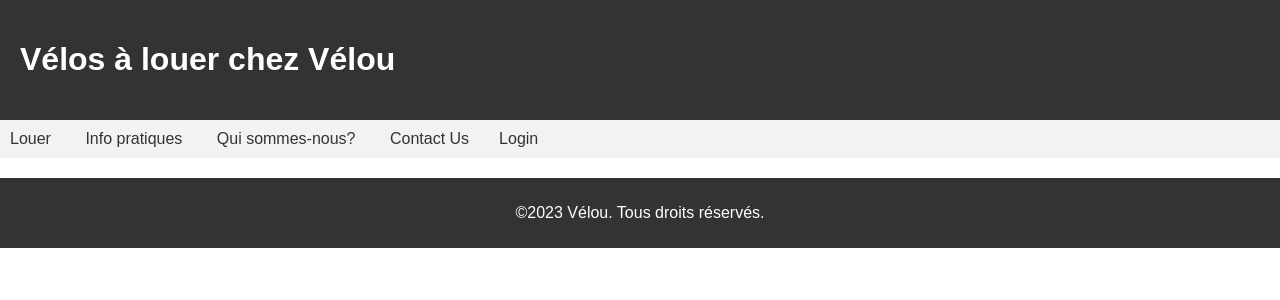
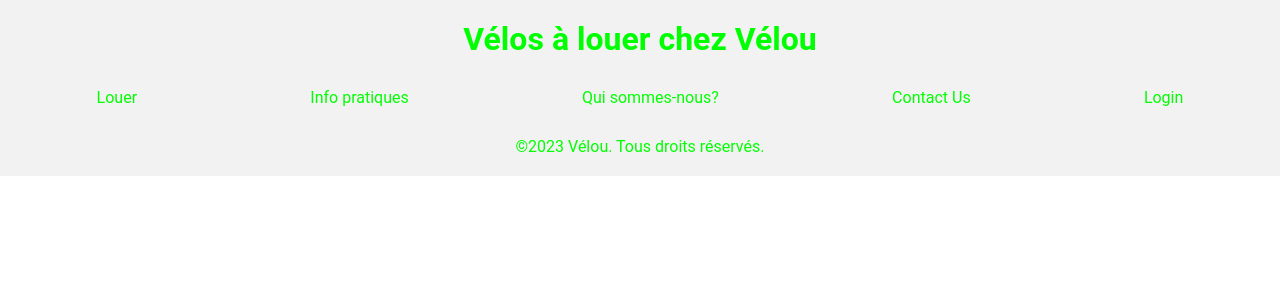
Before and after one commit to aivlis-code/Velou, a PHP site: page /index.php in a window 1280 px wide. Shown: the top 300 px of the page. Run offline with PHP 8.4, Linux system fonts and the light colour scheme; data that the repository does not hold is empty.

Commit message:
Update stylevelou.css

```diff
--- a/stylevelou.css
+++ b/stylevelou.css
@@ -1,48 +1,62 @@
-/* CSS styles for the web pages */
+:root {
+    --primary-color: #f2f2f2; /* Gris clair */
+    --secondary-color: #fff; /* Blanc */
+    --highlight-color: #0f0; /* Vert */
+    --font-family: 'Roboto', sans-serif;
+}
+
+* {
+    margin: 0;
+    padding: 0;
+    box-sizing: border-box;
+}
 
 body {
-    font-family: Arial, sans-serif;
-    margin: 0;
-    padding: 0;
+    font-family: var(--font-family);
+    background-color: var(--secondary-color);
+    color: var(--primary-color);
 }
 
 header {
-    background-color: #333;
-    color: #fff;
+    background-color: var(--primary-color);
+    color: var(--highlight-color);
     padding: 20px;
+    text-align: center;
+}
+
+nav {
+    background-color: var(--primary-color);
 }
 
 nav ul {
-    list-style-type: none;
-    margin: 0;
-    padding: 0;
-    background-color: #f2f2f2;
-}
-
-nav ul li {
-    display: inline-block;
-    margin-right: 10px;
+    list-style: none;
+    padding: 10px;
+    display: flex;
+    justify-content: space-around;
+    flex-wrap: wrap;
 }
 
 nav ul li a {
-    display: block;
+    color: var(--highlight-color);
+    text-decoration: none;
     padding: 10px;
-    text-decoration: none;
-    color: #333;
+    transition: color 0.3s ease;
 }
 
 nav ul li a:hover {
-    background-color: #333;
-    color: #fff;
-}
-
-main {
-    margin: 20px;
+    color: var(--secondary-color);
 }
 
 footer {
-    background-color: #333;
-    color: #fff;
-    padding: 10px;
+    background-color: var(--primary-color);
+    color: var(--highlight-color);
+    padding: 20px;
     text-align: center;
 }
+
+@media screen and (max-width: 600px) {
+    nav ul {
+        flex-direction: column;
+        align-items: center;
+    }
+}
```
